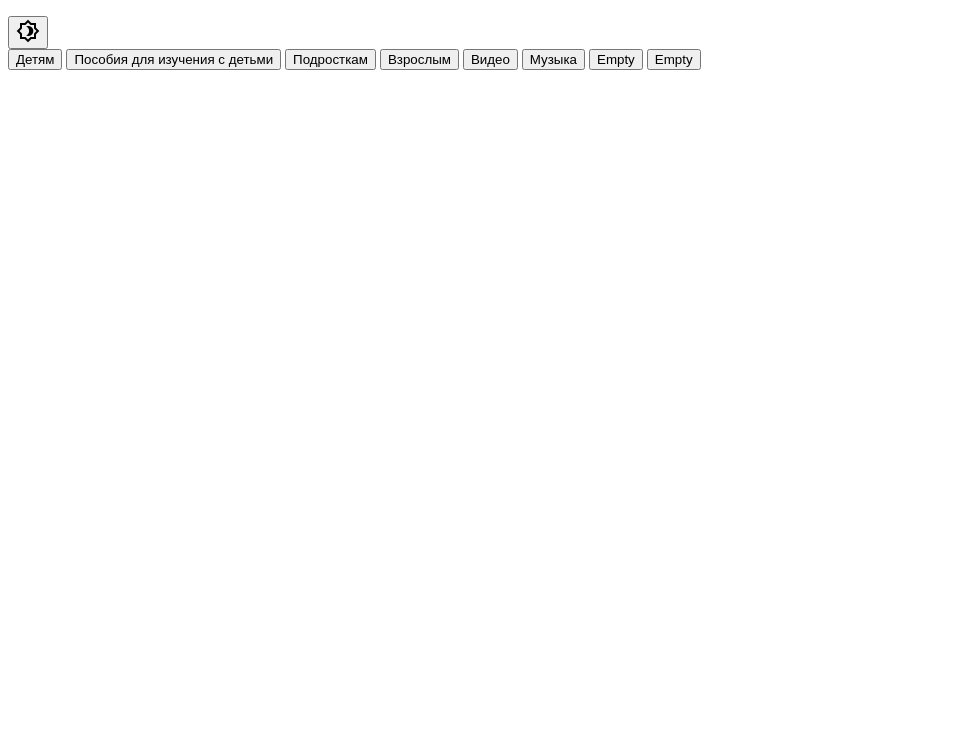
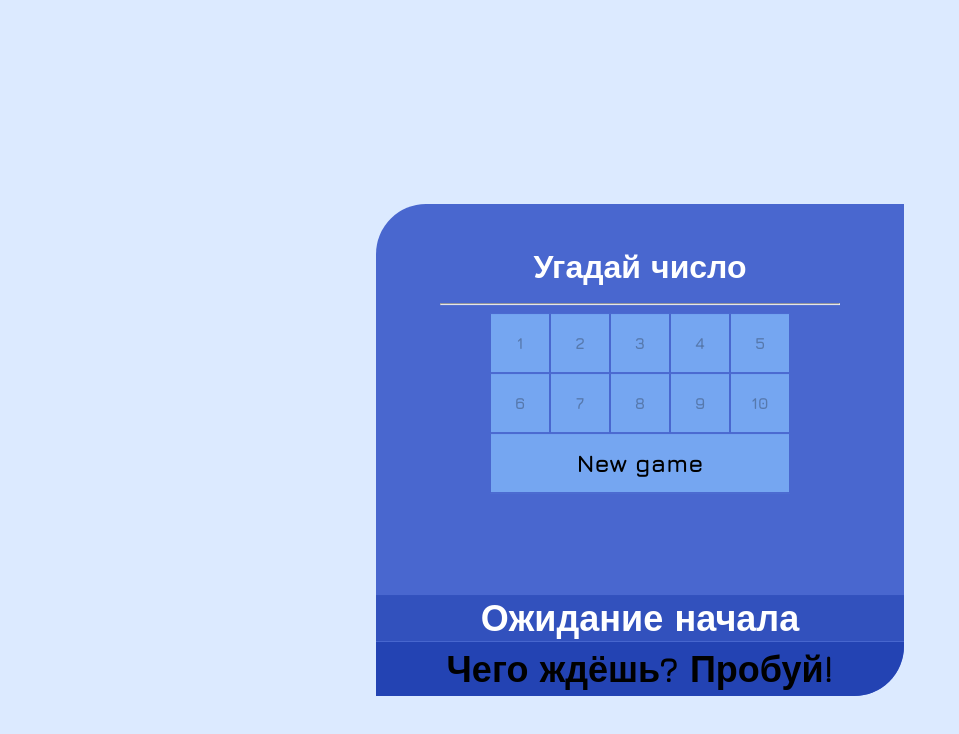
Before and after one commit to thisSasha/seekNum, a plain HTML site: page index.html in a window 1280 px wide. Shown: the whole page, without its empty margins (0-959 px from the left). Drawn offline with nearby package versions, Linux system fonts and the light colour scheme.

Commit message:
Add files via upload

```diff
--- a/index.html
+++ b/index.html
@@ -1,37 +1,33 @@
 <!DOCTYPE html>
 <html lang="en">
-
 <head>
-    <link rel="stylesheet" href="https://fonts.googleapis.com/css2?family=Material+Symbols+Outlined:opsz,wght,FILL,GRAD@20..48,100..700,0..1,-50..200" />
-    <link rel="stylesheet" href="./styles/login.css">
-    <link rel="preconnect" href="https://fontstruct.com/fontstructions/show/2143154">
-    <link rel="stylesheet" href="./styles/style.css">
+    <link rel="stylesheet" href="./style.css">
     <meta charset="UTF-8">
     <meta http-equiv="X-UA-Compatible" content="IE=edge">
     <meta name="viewport" content="width=device-width, initial-scale=1.0">
-    <title>Главная</title>
-    <link rel="stylesheet" href="/styles/light.css">
+    <title>Угадай число</title>
 </head>
-
 <body>
-    <p id="test"></p>
-    <div class="theme">
-        <button class="theme" id="theme"><span class="material-symbols-outlined theme">
-            brightness_4
-            </span></button>
+    <div class="box" id="box">
+        <h1>Угадай число</h1>
+        <hr>
+        <div class="buttons">
+            <button class="button-number">1</button>
+            <button class="button-number">2</button>
+            <button class="button-number">3</button>
+            <button class="button-number">4</button>
+            <button class="button-number">5</button>
+            <button class="button-number">6</button>
+            <button class="button-number">7</button>
+            <button class="button-number">8</button>
+            <button class="button-number">9</button>
+            <button class="button-number">10</button>
+            <button class="button-game" id="start">New game</button>
+        </div>
+        <p class="attemps" id="attemps">Ожидание начала</p>
+        <p class="hint">Чего ждёшь? Пробуй!</p>
+        <div class="win">Победа!!</div>
     </div>
-    <div class="categores">
-        <button class="category">Детям</button>
-        <button class="category">Пособия для изучения с детьми</button>
-        <button class="category">Подросткам</button>
-        <button class="category">Взрослым</button>
-        <button class="category">Видео</button>
-        <button class="category">Музыка</button>
-        <button class="category">Empty</button>
-        <button class="category">Empty</button>
-    </div>
-    <script src="/two.js"></script>
-    <script src="/script.js"></script>
+    <script src="./script.js"></script>
 </body>
-
 </html>
--- a/script.js
+++ b/script.js
@@ -1,21 +1,72 @@
-let theme_button = document.getElementById("theme")
-let theme_button_value = 'white'
-let test = document.getElementById('test')
-theme_button.onclick = function(){
-    if (theme_button_value == 'white') {
-        document.documentElement.style.display = 'none';
-        document.head.insertAdjacentHTML(
-            'beforeend',
-            '<link rel="stylesheet" href="/styles/light.css" onload="document.documentElement.style.display = \'\'">',
-        );
-        theme_button.style.transform = 'rotate(360deg)'
-        theme_button_value = 'black'
-    } else{
-        document.body.style.transition = '400ms'
-        document.head.insertAdjacentHTML(
-            'beforeend',
-            '<link rel="stylesheet" href="/styles/dark.css" onload="document.documentElement.style.display = \'\'">',
-        );
-        theme_button_value = 'white'
-        theme_button.style.transform = 'rotate(180deg)'
-}}
+let btnsNumber = document.querySelectorAll('.button-number');
+let box = document.querySelector('#box');
+let btnStart = document.querySelector('#start');
+let objAttemps = document.querySelector('#attemps');
+let numAttemps = 3;
+let randomNum;
+let game = false;
+
+let disable = function (obj) {
+    obj.setAttribute('disabled', true)
+}
+let enable = function (obj) {
+    obj.removeAttribute('disabled')
+}
+let setAtt = function (obj, num) {
+    obj.innerHTML = `Попытки ${num}`
+}
+let stopGame = function () {
+    game = false;
+    btnsNumber.forEach(el => {
+        disable(el)
+    });
+    enable(btnStart)
+    objAttemps.innerHTML = 'Ожидание начала'
+}
+let popup = function(name) {
+    document.querySelector('div.win').innerHTML = name;
+    document.querySelector('div.win').style.transform = 'translate(-50%, -50%) rotate(28deg)';
+    document.querySelector('div.win').style.opacity = 1;
+    document.querySelector('div.win').style.visibility = 'visible';
+    setTimeout(() => {
+        document.querySelector('div.win').style.transform = '';
+        document.querySelector('div.win').style.opacity = 0;
+        document.querySelector('div.win').style.visibility = 'hidden';
+    }, 3000);
+}
+let newGame = function () {
+    numAttemps = 3;
+    setAtt(objAttemps, numAttemps)
+    game = true;
+    btnsNumber.forEach(element => {
+        enable(element)
+    });
+    randomNum = Math.floor(Math.random() * (10 - 1) + 1)
+    disable(btnStart)
+}
+
+box.onclick = function(e){
+    let cl = e.target;
+    if(cl.classList.contains('button-number') && game){
+        if(numAttemps > 0){
+            if(cl.innerHTML == randomNum.toString()){
+                popup('Победа!!')
+                stopGame()
+            } else{
+                disable(cl)
+                numAttemps--
+                setAtt(objAttemps, numAttemps)
+                if(numAttemps <= 0){
+                    popup('Проигрыш')
+                    stopGame()
+                }
+            }
+        } else{
+            popup('Попыток больше нет')
+        }
+    }
+}
+
+btnStart.onclick = newGame;
+
+stopGame()
--- /dev/null
+++ b/style.css
@@ -0,0 +1,107 @@
+@import url('https://fonts.googleapis.com/css2?family=Jura:wght@700&display=swap');
+
+body {
+    font-family: 'Jura', sans-serif;
+    font-style: normal;
+    font-weight: 700;
+    display: flex;
+    justify-content: center;
+    align-items: center;
+    background: #DCEAFF;
+}
+
+.box {
+    padding: 2% 5%;
+    text-align: center;
+    transform: translate(0, 90%);
+    position: absolute;
+    width: 50vh;
+    height: 55vh;
+    background: #4967CF;
+    border-radius: 50px 0px;
+}
+
+h1 {
+    font-size: 32px;
+    margin-bottom: 1%;
+    margin-top: 2%;
+    line-height: 57px;
+    color: #FFFFFF;
+}
+
+.button-number {
+    width: 60px;
+    height: 60px;
+}
+
+.buttons {
+    position: absolute;
+    left: 50%;
+    transform: translate(-50%, 0);
+    display: grid;
+    grid-template-columns: repeat(5, 60px);
+    grid-template-rows: 60px 60px 60px;
+}
+
+.buttons * {
+    font-family: 'Jura';
+    font-size: 16px;
+    transition: 400ms;
+    border: 1px #4967CF solid;
+    background: #75A6F1;
+}
+
+.buttons *:disabled:active {
+    background: #75A6F1;
+}
+
+.buttons *:active {
+    background: #1a6ce6;
+}
+
+.button-game {
+    font-size: 24px;
+    width: 300px;
+}
+
+.attemps {
+    left: 0%;
+    width: 100%;
+    background: #3251BD;
+    position: absolute;
+    bottom: 3.85%;
+    font-size: 36px;
+    line-height: 36px;
+    text-align: center;
+    color: #FFFFFF;
+    padding: 5px 0;
+}
+
+.hint {
+    background: #2343B3;
+    text-align: center;
+    font-size: 36px;
+    position: absolute;
+    margin-top: 1%;
+    margin-bottom: 0%;
+    padding: 5px 0;
+    border-radius: 0 0 50px 0;
+    left: 0%;
+    width: 100%;
+    bottom: 0%;
+}
+
+.win {
+    visibility: hidden;
+    opacity: 0;
+    font-family: serif;
+    position: absolute;
+    background-color: white;
+    border: 2px solid red;
+    transition: 400ms;
+    font-weight: 900;
+    left: 50%;
+    font-size: 100px;
+    top: 50%;
+    color: red;
+}
```
